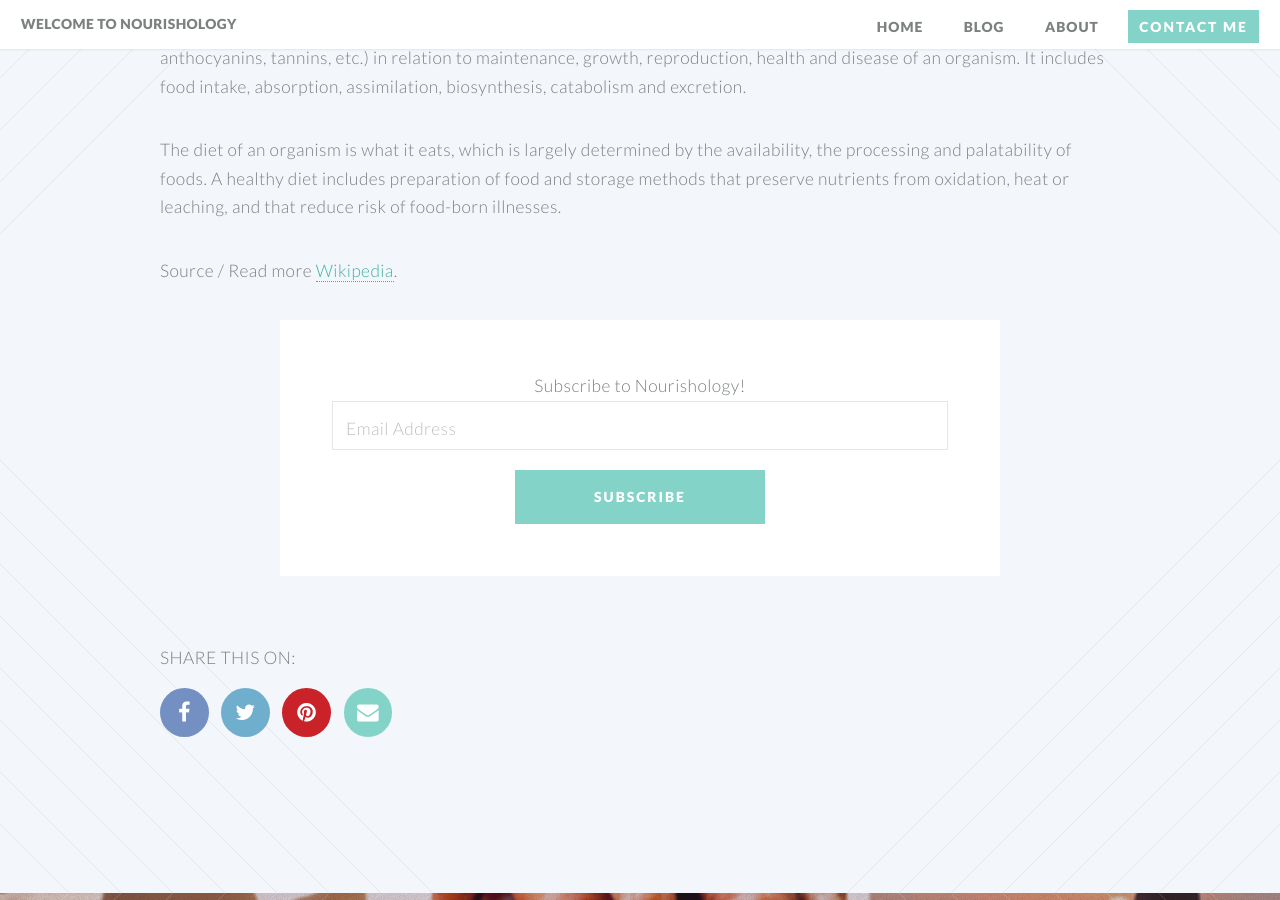
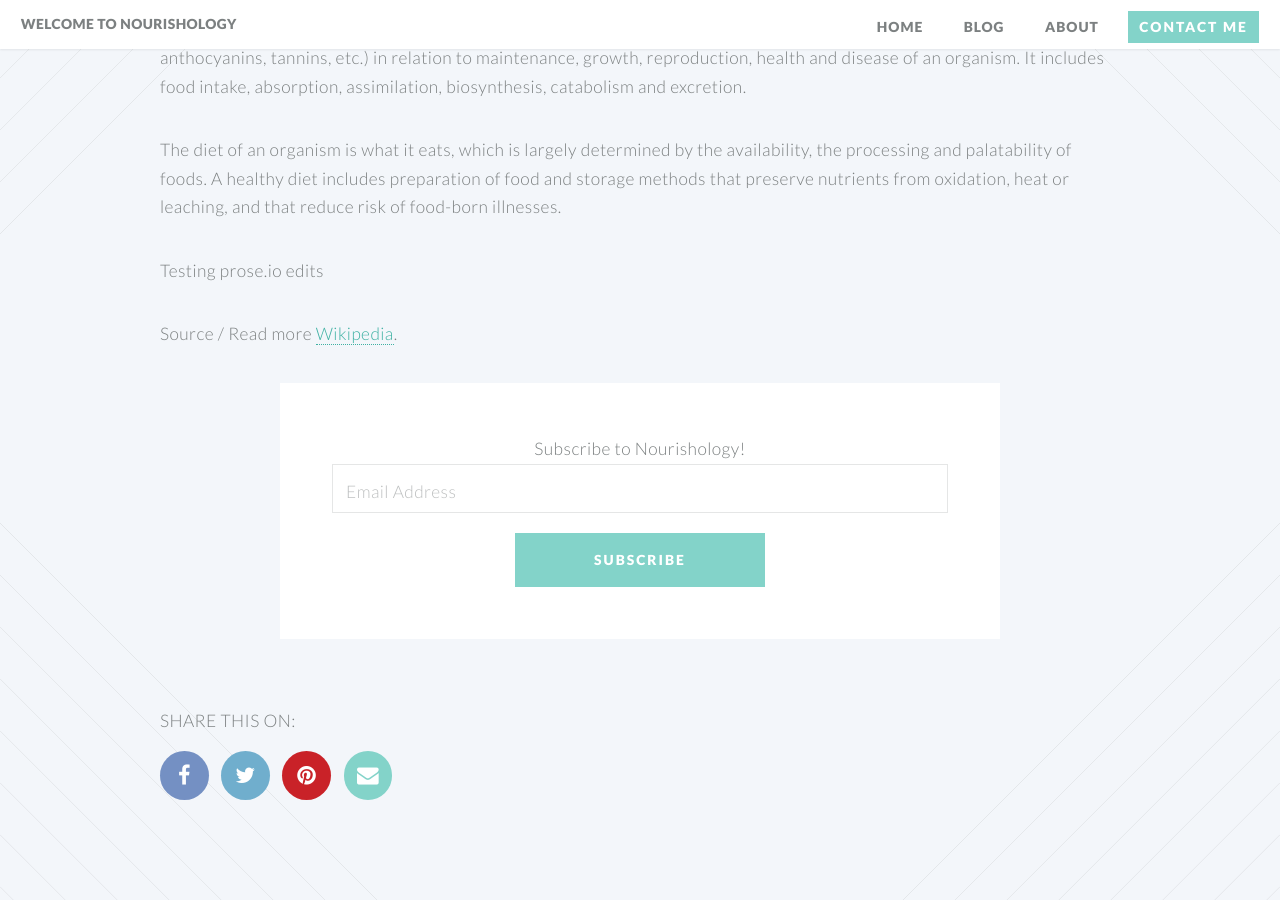
Before and after one commit to lmchristensen23/lmchristensen23.github.io, a Jekyll site: the page built from _posts/2016-05-05-second-post.md, in a window 1280 px wide and 900 px high, scrolled down 742 px. Built offline with Jekyll 4.4.1, drawn with Linux system fonts in a browser that asks for light colours.

Commit message:
Updated 2016-05-05-second-post.md

```diff
--- a/_posts/2016-05-05-second-post.md
+++ b/_posts/2016-05-05-second-post.md
@@ -1,9 +1,12 @@
 ---
 layout: post
 title: Second post
+published: true
 ---
 Nutrition is the science that interprets the interaction of nutrients and other substances in food (e.g. phytonutrients, anthocyanins, tannins, etc.) in relation to maintenance, growth, reproduction, health and disease of an organism. It includes food intake, absorption, assimilation, biosynthesis, catabolism and excretion.
 
 The diet of an organism is what it eats, which is largely determined by the availability, the processing and palatability of foods. A healthy diet includes preparation of food and storage methods that preserve nutrients from oxidation, heat or leaching, and that reduce risk of food-born illnesses.
 
+Testing prose.io edits
+
 Source / Read more [Wikipedia](https://en.wikipedia.org/wiki/Nutrition).
```
